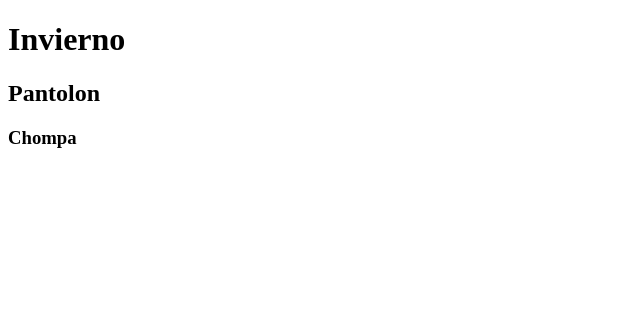
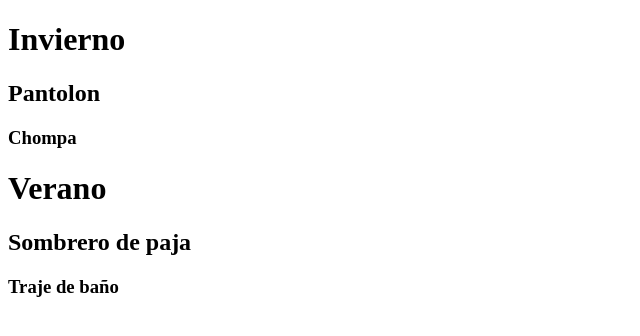
Before and after one commit to YarmilaAldana/Py-Final, a plain HTML site: page index.html in a window 1280 px wide. Shown: the whole page, without its empty margins (0-640 px from the left). Drawn offline with Linux system fonts and the light colour scheme.

Commit message:
finalizar el proyecto

```diff
--- a/index.html
+++ b/index.html
@@ -10,5 +10,13 @@
     <H2>Pantolon</H2>
     <H3>Chompa</H3>
 </body>
+<h1>Verano</h1>
+<H2>Sombrero de paja</H2>
+<H3>Traje de baño</H3>
 
+    </H2>
+        <H3>
+
+
+</H1>
 </html>
```
